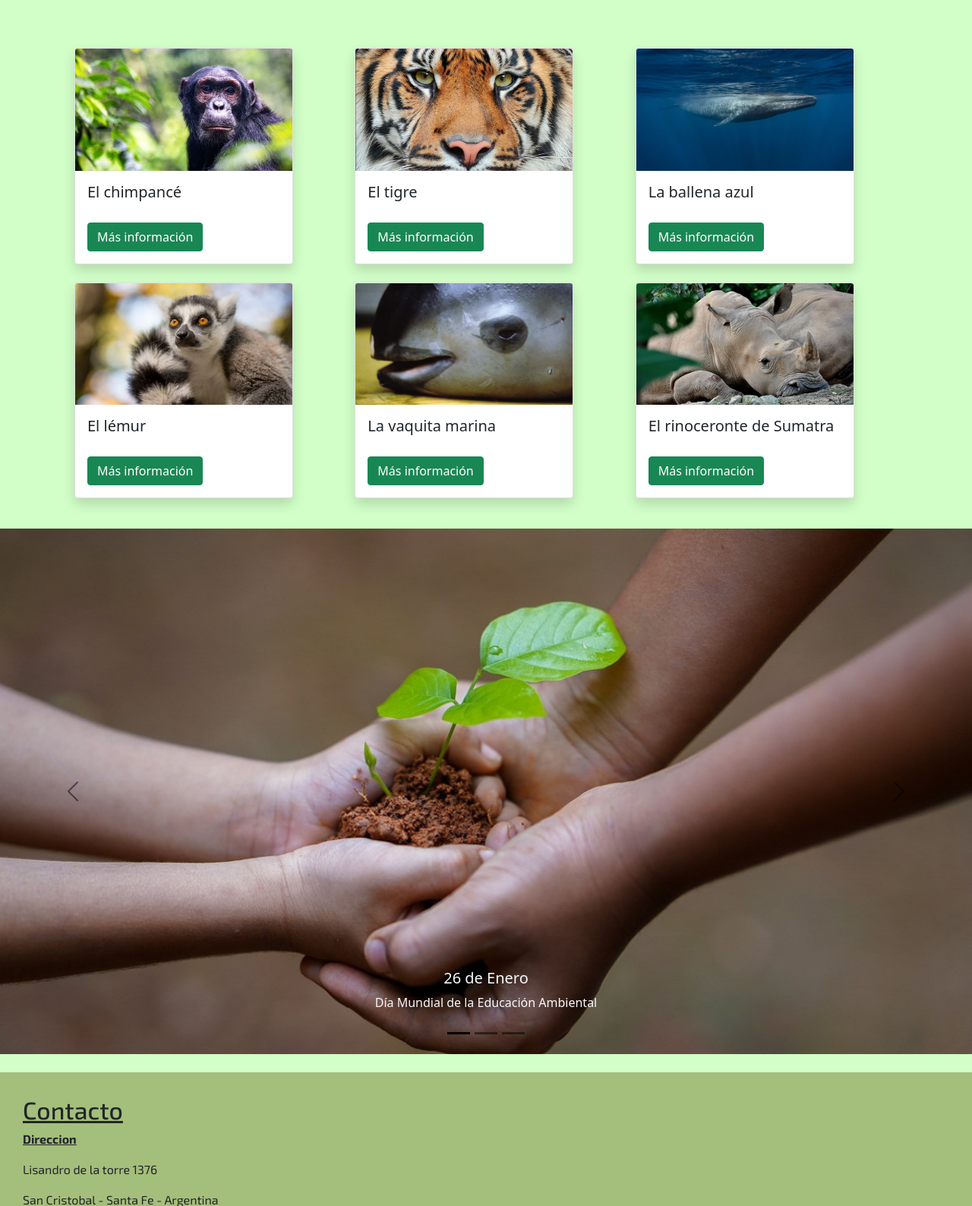
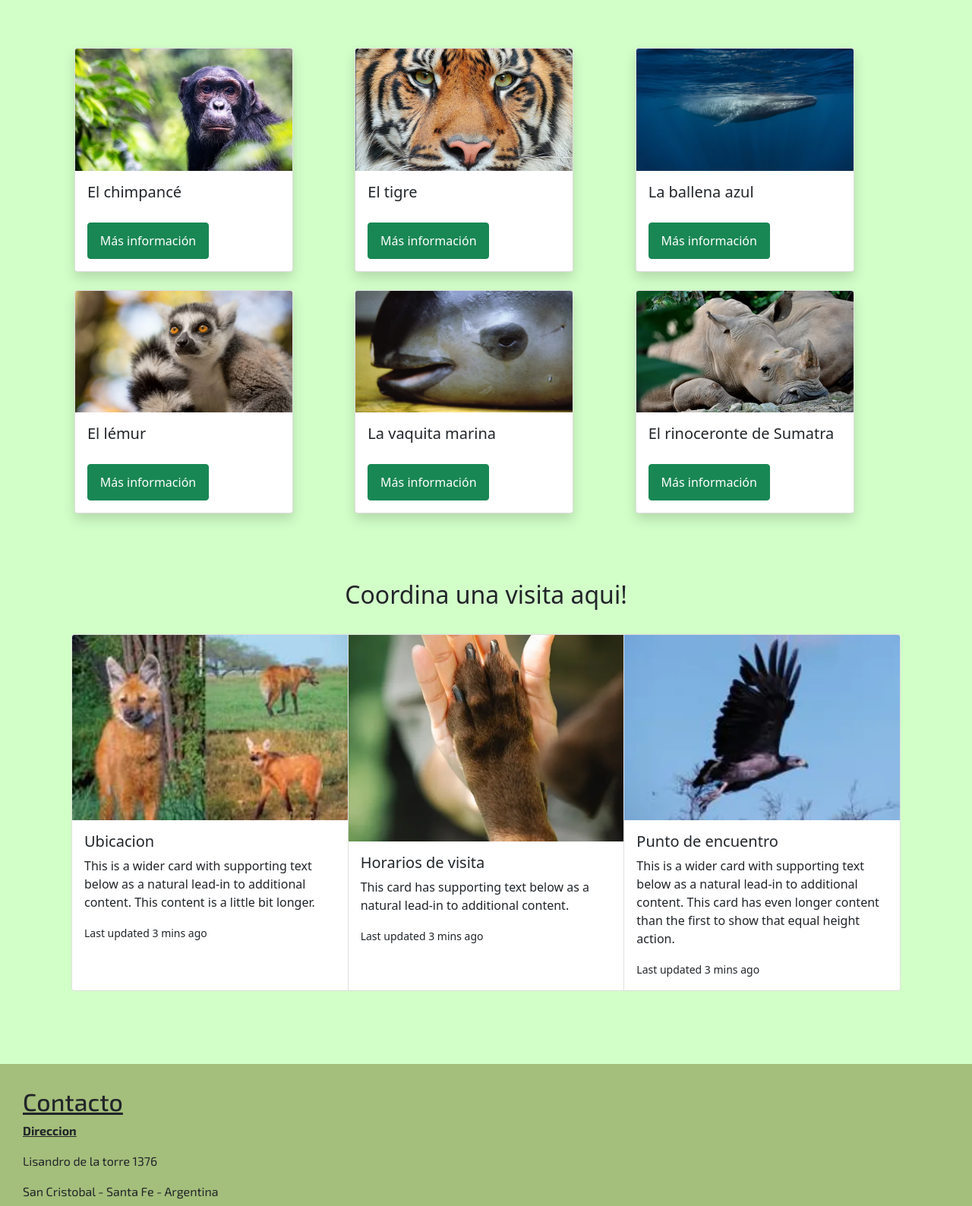
Before and after one commit to ianucraniano/Proyecto2023, a PHP site: page / in a window 1280 px wide. Shown: the part 1003-2591 px from the top of the page at 76% size. Run offline with PHP 8.4, Linux system fonts and the light colour scheme; the visitor is signed in with stand-in values (Sample User, id 1); some web fonts are replaced.

Commit message:
Realizado cambios por ian

```diff
--- a/CSS/estilo.css
+++ b/CSS/estilo.css
@@ -7,12 +7,12 @@
   border: solid rgba(255, 255, 255, .2);
   backdrop-filter: blur(20px);
 
-
+height: 29rem;
 width: 500px;
 z-index: 2;
   border-radius: 15px;
   box-shadow: 0 10px 15px black;
-
+  font-family: "Nunito Sans", sans-serif;
 
 }
 
@@ -21,6 +21,10 @@ z-index: 2;
   justify-content: center;
   justify-items: center;
    margin-top: 20px;
+   width: 10rem;
+   height: 3rem;
+
+
 }
 
 .titulo h1{
--- a/header.php
+++ b/header.php
@@ -38,7 +38,7 @@ nav  {
 }
 
 ul li a:hover{
-  background-color: green;
+  background-color: #1ed138;
   transition: .5s all;
   border-radius: 5px;
 }
--- a/index.php
+++ b/index.php
@@ -29,7 +29,7 @@
     ?>
 
     <div class="fondo img-fluid">
-      <h1>Museo de la ciudad de San Cristobal</h1>
+      <h1 class="presentacion-pagina">Museo de la ciudad de San Cristobal</h1>
 
 
     </div>
@@ -101,18 +101,16 @@
 
   }
   .fondo{
-  background: url("./imagenes/imagen.jpg") ;
-  opacity: 0.8;
+    background-image: linear-gradient(rgba(0, 0, 0, 0.5), rgba(0, 0, 0, 0.5)), url("./imagenes/imagen.jpg");;
   background-size: cover;
   background-repeat: no-repeat;
   background-position: center;
+  background-attachment: fixed;
   height: 400px;
 }
-.fondo h1{
-  color: #fff ;
+.presentacion-pagina{
+  color: white ;
   font-family: "Cabin", sans-serif;
-  background-color: black;
-  opacity: 0.9;
   display: grid;
   place-items: center;
   position: relative;
@@ -140,7 +138,9 @@
   font-weight: <weight>;
   font-style: normal;
   }
-
+.carrusel{
+  height: 400px;
+}
 
 
 </style>
@@ -356,47 +356,44 @@
 
 </section>
 
-<div id="carouselExampleDark" class="carousel carousel-dark slide" data-bs-ride="carousel">
-  <div class="carousel-indicators">
-    <button type="button" data-bs-target="#carouselExampleDark" data-bs-slide-to="0" class="active" aria-current="true" aria-label="Slide 1"></button>
-    <button type="button" data-bs-target="#carouselExampleDark" data-bs-slide-to="1" aria-label="Slide 2"></button>
-    <button type="button" data-bs-target="#carouselExampleDark" data-bs-slide-to="2" aria-label="Slide 3"></button>
-  </div>
-  <div class="carousel-inner">
-    <div class="carousel-item active" data-bs-interval="10000">
-      <img src="./imagenes/educacion.webp" class="d-block w-100 " alt="...">
-      <div class="carousel-caption d-none d-md-block">
-        <h5 class="text-light">26 de Enero</h5>
-        <p class="text-light">Día Mundial de la Educación Ambiental</p>
-      </div>
-    </div>
-    <div class="carousel-item" data-bs-interval="2000">
-      <img src="./imagenes/rio.jpg" class="d-block w-100" alt="...">
-      <div class="carousel-caption d-none d-md-block">
-        <h5 class="text-light">14 de Marzo</h5>
-        <p class="text-light">
-Día Internacional de Acción contra las Represas y en defensa de los Ríos, el Agua y la Vida</p>
-      </div>
-    </div>
-    <div class="carousel-item">
-      <img src="./imagenes/animal.webp" class="d-block w-100" alt="...">
-      <div class="carousel-caption d-none d-md-block">
-        <h5 class="text-light">29 de Abril
 
-</h5>
-        <p class="text-light">Día del Animal</p>
-      </div>
+
+
+
+<section class=" container mb-5 p-4 margin-left-4">
+
+<div class="text-center p-4">
+  <h2>Coordina una visita aqui!</h2>
+</div>
+
+<div class="card-group">
+  <div class="card">
+    <img src="./imagenes/aguara.webp" class="card-img-top" alt="...">
+    <div class="card-body">
+      <h5 class="card-title">Ubicacion</h5>
+      <p class="card-text">This is a wider card with supporting text below as a natural lead-in to additional content. This content is a little bit longer.</p>
+      <p class="card-text"><small class="text-body-secondary">Last updated 3 mins ago</small></p>
     </div>
   </div>
-  <button class="carousel-control-prev" type="button" data-bs-target="#carouselExampleDark" data-bs-slide="prev">
-    <span class="carousel-control-prev-icon" aria-hidden="true"></span>
-    <span class="visually-hidden">Previous</span>
-  </button>
-  <button class="carousel-control-next" type="button" data-bs-target="#carouselExampleDark" data-bs-slide="next">
-    <span class="carousel-control-next-icon" aria-hidden="true"></span>
-    <span class="visually-hidden">Next</span>
-  </button>
+  <div class="card">
+    <img src="./imagenes/animal.webp" class="card-img-top" alt="...">
+    <div class="card-body">
+      <h5 class="card-title">Horarios de visita</h5>
+      <p class="card-text">This card has supporting text below as a natural lead-in to additional content.</p>
+      <p class="card-text"><small class="text-body-secondary">Last updated 3 mins ago</small></p>
+    </div>
+  </div>
+  <div class="card">
+    <img src="./imagenes/aguilas.webp" class="card-img-top" alt="...">
+    <div class="card-body">
+      <h5 class="card-title">Punto de encuentro</h5>
+      <p class="card-text">This is a wider card with supporting text below as a natural lead-in to additional content. This card has even longer content than the first to show that equal height action.</p>
+      <p class="card-text"><small class="text-body-secondary">Last updated 3 mins ago</small></p>
+    </div>
+  </div>
 </div>
+</section>
+
 
 
 
--- a/login.php
+++ b/login.php
@@ -10,6 +10,7 @@
     <link rel="preconnect" href="https://fonts.googleapis.com">
 <link rel="preconnect" href="https://fonts.gstatic.com" crossorigin>
 <link href="https://fonts.googleapis.com/css2?family=Play&display=swap" rel="stylesheet">
+<link href="https://fonts.googleapis.com/css2?family=Bebas+Neue&family=Nunito+Sans:ital,opsz,wght@0,6..12,200..1000;1,6..12,200..1000&display=swap" rel="stylesheet">
 <link rel="stylesheet" href="https://cdn.jsdelivr.net/npm/bootstrap-icons@1.8.3/font/bootstrap-icons.css">
 <link rel="stylesheet" href="./CSS/style.css">
 
@@ -37,7 +38,7 @@
         <div class="col-md-4 formulario">
             <form action="ingresar.php" method="post" class="mt-5">
             <div class="form-group text-center titulo">
-                <h1 class="text-black"><u>Iniciar sesión</u></h1>
+                <h1 class="text-black">Iniciar sesión</h1>
             </div>
             <label for="tipo" class="form-label"> Tipo de usuario</label>
             <div class="form-floating mb-3">
@@ -88,7 +89,10 @@
   ?>
 
    <script src="bootstrap/js/bootstrap.bundle.min.js"></script>
+<?php
 
+include("footer.php");
+?>
 </body>
 
 </html>
```
